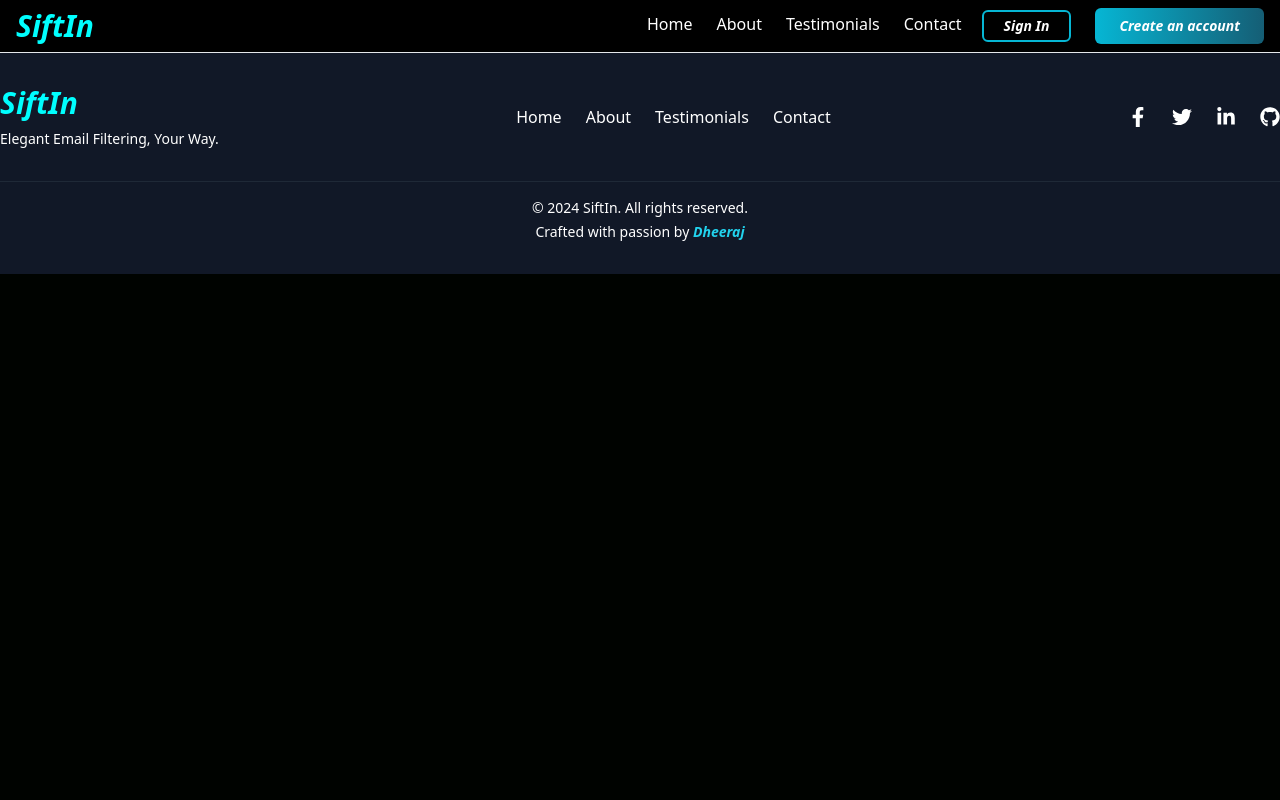
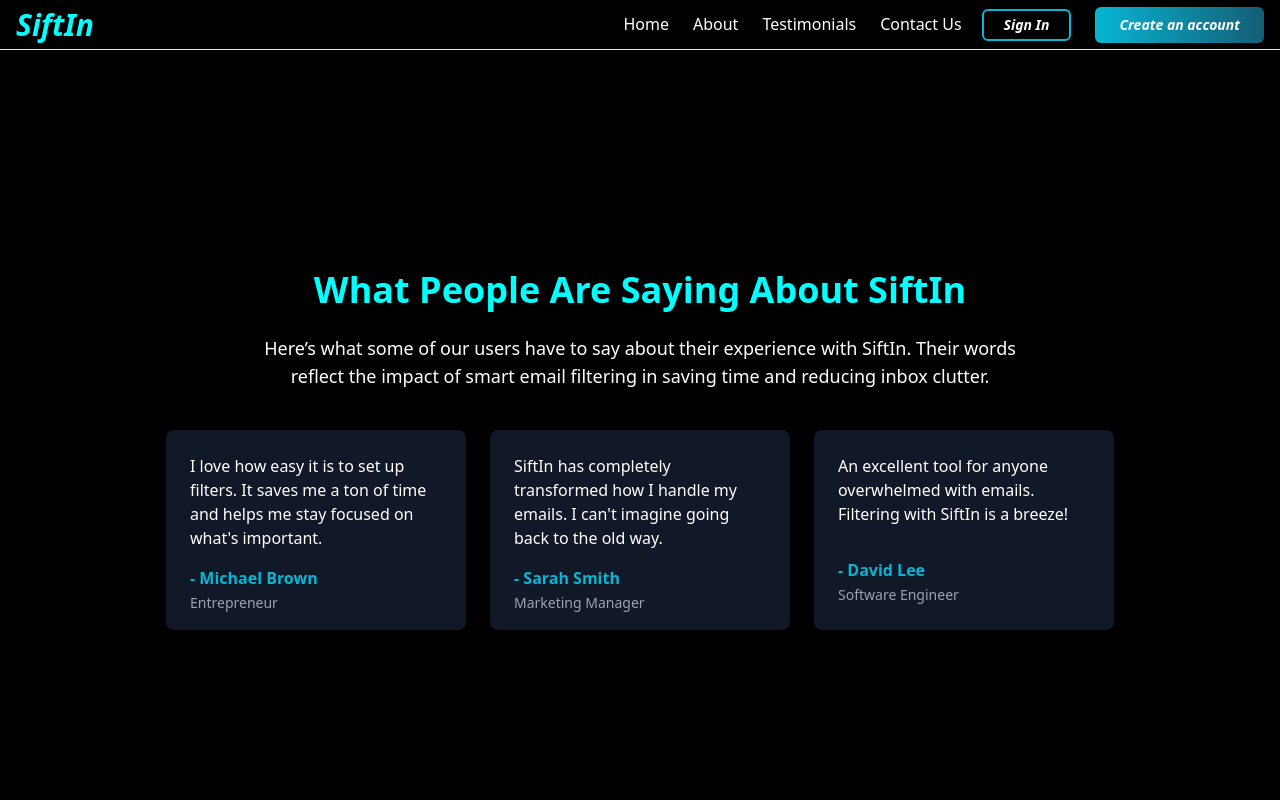
Before and after one commit to dheeraj-vp/Yantra-Web, a React (Vite) app in the folder Frontend/my-react/: page /testimonials in a window 1280 px wide. Shown: the top 800 px of the page. Built offline with nearby package versions, Linux system fonts and the light colour scheme.

Commit message:
add testimonials

```diff
--- a/Frontend/my-react/src/App.jsx
+++ b/Frontend/my-react/src/App.jsx
@@ -4,6 +4,7 @@ import Navbar from './components/Navbar';
 import MiddleSection from './components/Description';
 import About from './components/About';
 import Footer from './components/Footer';
+import Testimonials from './components/Testimonials';
 
 const App = () => {
   return (
@@ -13,6 +14,7 @@ const App = () => {
         <Routes>
           <Route path="/" element={<MiddleSection />} />
           <Route path="/about" element={<About />} />
+          <Route path="/testimonials" element={<Testimonials/>}/>
           {/* Add other routes here */}
         </Routes>
         <Footer/>
--- a/Frontend/my-react/src/components/Footer.jsx
+++ b/Frontend/my-react/src/components/Footer.jsx
@@ -20,7 +20,7 @@ const Footer = () => {
         <ul className='flex space-x-6 mb-6 md:mb-0'>
           <li className='hover:text-cyan-500 cursor-pointer' onClick={()=> navigate('/')}>Home</li>
           <li className='hover:text-cyan-500 cursor-pointer' onClick={()=> navigate('/about')}>About</li>
-          <li className='hover:text-cyan-500 cursor-pointer'>Testimonials</li>
+          <li className='hover:text-cyan-500 cursor-pointer' onClick={() => navigate('/testimonials')}>Testimonials</li>
           <li className='hover:text-cyan-500 cursor-pointer'>Contact</li>
         </ul>
 
--- a/Frontend/my-react/src/components/Navbar.jsx
+++ b/Frontend/my-react/src/components/Navbar.jsx
@@ -13,11 +13,11 @@ const Navbar = () => {
   return (
     <nav className='flex justify-center items-center h-18 max-w-full mx-auto px-4 text-white border-b border-white-900 sticky top-0 z-50 bg-black'>
       <h1 className='w-full text-3xl font-bold text-[#00FFFF] italic' onClick={() => navigate('/')}>SiftIn</h1>
-      <ul className='hidden sm:flex flex-shrink'>
-        <li className='p-3 border-b-4 border-transparent hover:border-cyan-500' onClick={() => navigate('/')}>Home</li>
+      <ul className='hidden sm:flex flex-shrink '>
+        <li className='p-3 border-b border-transparent hover:border-cyan-500' onClick={() => navigate('/')}>Home</li>
         <li className='p-3 border-b border-transparent hover:border-cyan-500' onClick={() => navigate('/about')}>About</li>
-        <li className='p-3 border-b border-transparent hover:border-cyan-500'>Testimonials</li>
-        <li className='p-3 border-b border-transparent hover:border-cyan-500'>Contact</li>
+        <li className='p-3 border-b border-transparent hover:border-cyan-500' onClick={() => navigate('/testimonials')}>Testimonials</li>
+        <li className='p-3 border-b border-transparent hover:border-cyan-500 whitespace-nowrap'>Contact Us</li>
       </ul>
       <div onClick={handleNav} className='block sm:hidden'>
         {nav ? <AiOutlineClose size={20} /> : <AiOutlineMenu size={20} />}
@@ -27,7 +27,7 @@ const Navbar = () => {
         <ul className='uppercase'>
           <li className='p-4 border-b border-gray-800' onClick={() => navigate('/')}>Home</li>
           <li className='p-4 border-b border-gray-800' onClick={() => navigate('/about')}>About</li>
-          <li className='p-4 border-b border-gray-800'>Testimonials</li>
+          <li className='p-4 border-b border-gray-800' onClick={() => navigate('/testimonials')}>Testimonials</li>
           <li className='p-4'>Contact</li>
         </ul>
         <div className='flex flex-col items-center space-y-4 mt-4'>
--- /dev/null
+++ b/Frontend/my-react/src/components/Testimonials.jsx
@@ -0,0 +1,49 @@
+import React from 'react';
+
+const Testimonials = () => {
+
+    const testimonialsList = [
+        {
+            quote: "I love how easy it is to set up filters. It saves me a ton of time and helps me stay focused on what's important.",
+            name: "- Michael Brown",
+            designation: "Entrepreneur"
+        },
+        {
+            quote: "SiftIn has completely transformed how I handle my emails. I can't imagine going back to the old way.",
+            name: "- Sarah Smith",
+            designation: "Marketing Manager"
+        },
+
+        {
+            quote: "An excellent tool for anyone overwhelmed with emails. Filtering with SiftIn is a breeze!",
+            name: "- David Lee",
+            designation: "Software Engineer"
+        }
+    ];
+
+    return (
+        <div className='bg-black text-white min-h-screen flex flex-col items-center justify-center p-6'>
+
+          {/* Header */}
+          <h1 className='text-4xl font-bold text-[#00FFFF] mb-6 text-center'>What People Are Saying About SiftIn</h1>
+          <p className='text-lg max-w-3xl text-center mb-10'>
+            Here’s what some of our users have to say about their experience with SiftIn. Their words reflect the impact of smart email filtering in saving time and reducing inbox clutter.
+          </p>
+
+          {/* Responsive testimonial boxes */}
+          <div className='flex flex-wrap justify-center gap-6'>
+            {testimonialsList.map((testimonial, index) => (
+                <div key={index} className='flex flex-col justify-between p-6 bg-gray-900 rounded-lg shadow-md w-full sm:w-[300px] h-auto sm:h-[200px] flex-shrink-0'>
+                    <p className='text-md flex-grow'>{testimonial.quote}</p>
+                    <div className='mt-4'>
+                        <h3 className='font-semibold text-cyan-500'>{testimonial.name}</h3>
+                        <span className='text-sm text-gray-400'>{testimonial.designation}</span>
+                    </div>
+                </div>
+            ))}
+          </div>
+        </div>
+    );
+};
+
+export default Testimonials;
```
Also changed, not shown: Frontend/my-react/src/components/Description.jsx (line endings or trailing spaces).
